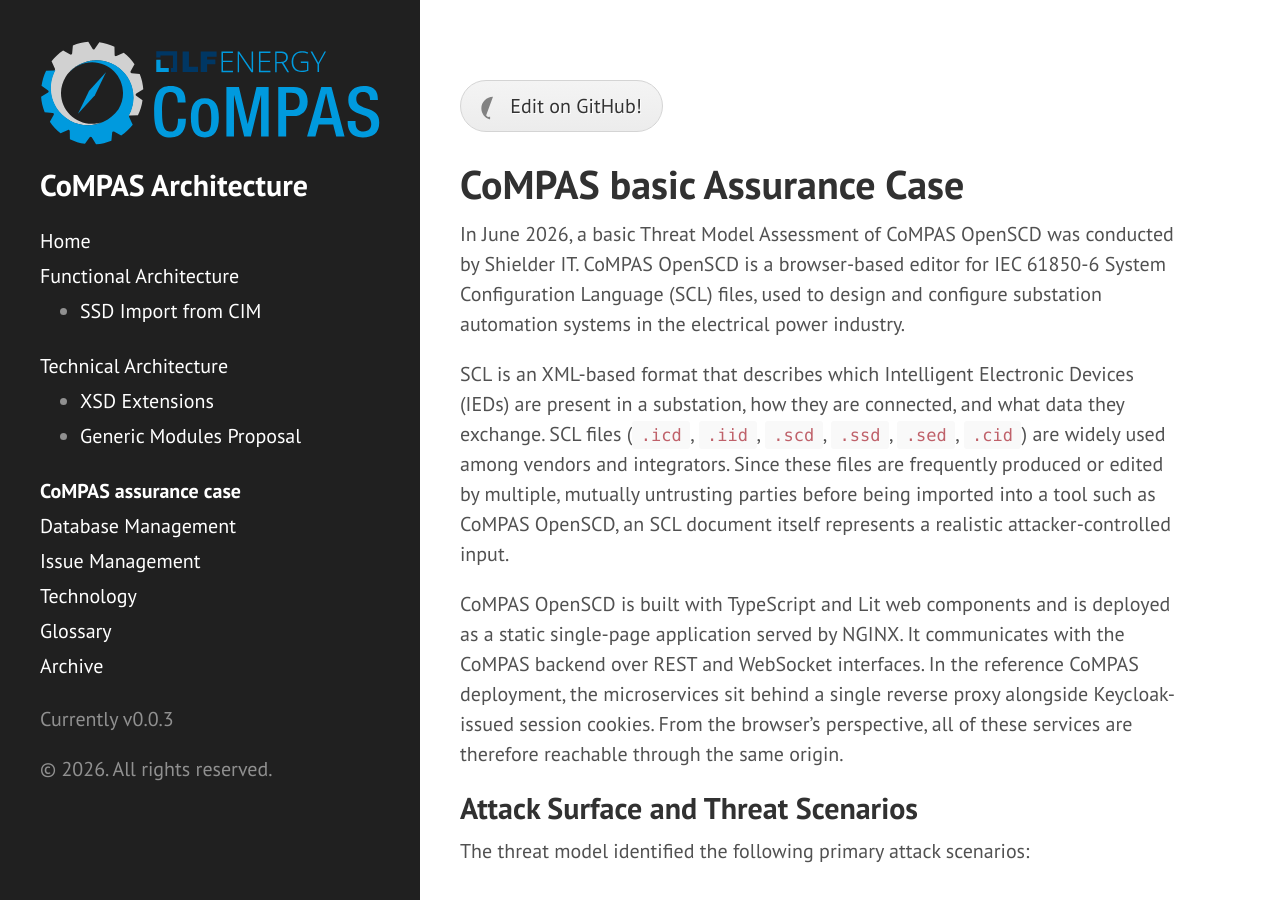
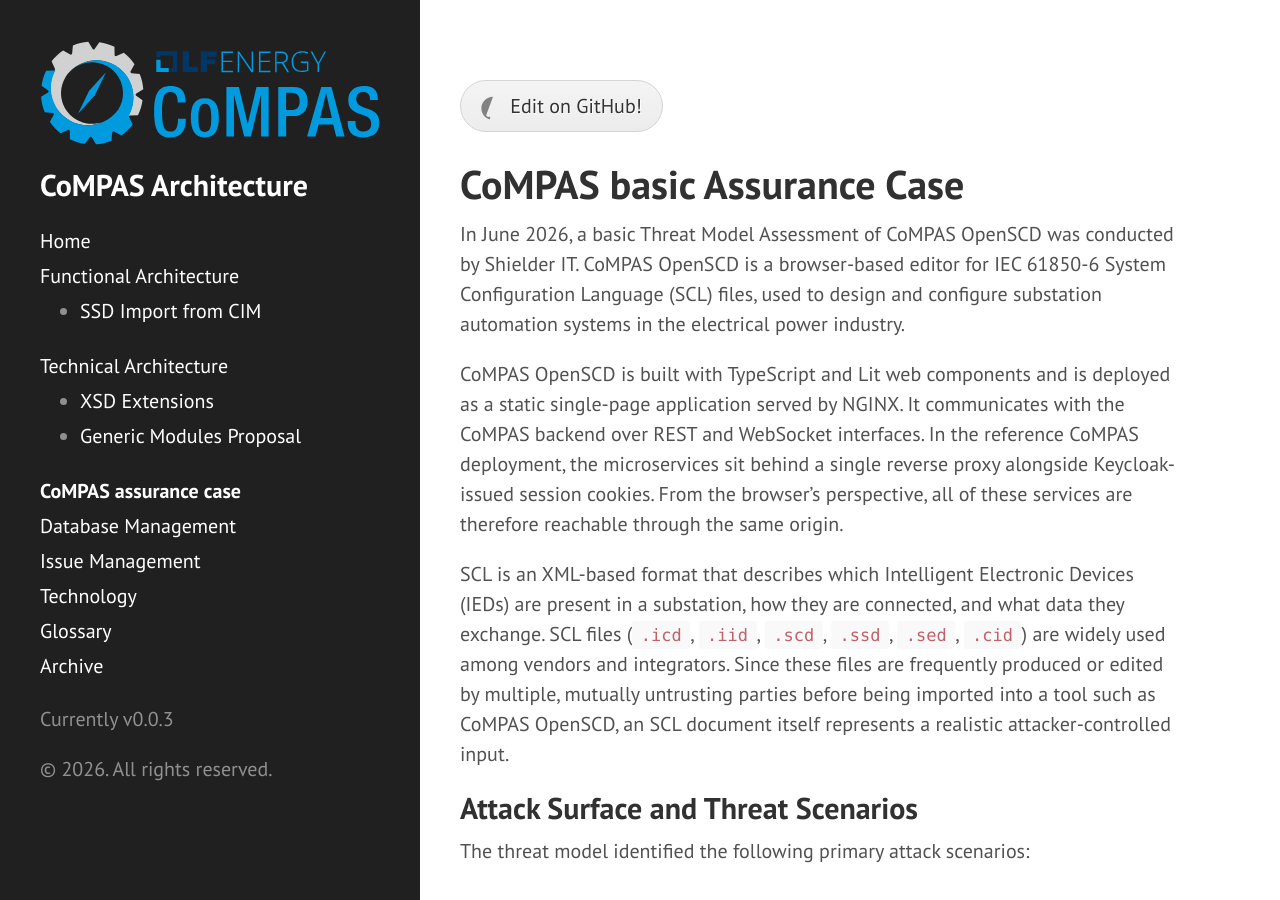
Before and after one commit to com-pas/compas-architecture, a Jekyll site: the page built from CoMPAS-assurance-case.md, in a window 1280 px wide and 900 px high. Built offline with Jekyll 4.4.1, drawn with Linux system fonts in a browser that asks for light colours; our own code applies the rules of GitHub Pages for plain Markdown files.

```diff
--- a/CoMPAS-assurance-case.md
+++ b/CoMPAS-assurance-case.md
@@ -8,10 +8,9 @@ SPDX-License-Identifier: CC-BY-4.0
 
 In June 2026, a basic Threat Model Assessment of CoMPAS OpenSCD was conducted by Shielder IT. CoMPAS OpenSCD is a browser-based editor for IEC 61850-6 System Configuration Language (SCL) files, used to design and configure substation automation systems in the electrical power industry.
 
-SCL is an XML-based format that describes which Intelligent Electronic Devices (IEDs) are present in a substation, how they are connected, and what data they exchange. SCL files (`.icd`, `.iid`, `.scd`, `.ssd`, `.sed`, `.cid`) are widely used among vendors and integrators. Since these files are frequently produced or edited by multiple, mutually untrusting parties before being imported into a tool such as CoMPAS OpenSCD, an SCL document itself represents a realistic attacker-controlled input.
-
 CoMPAS OpenSCD is built with TypeScript and Lit web components and is deployed as a static single-page application served by NGINX. It communicates with the CoMPAS backend over REST and WebSocket interfaces. In the reference CoMPAS deployment, the microservices sit behind a single reverse proxy alongside Keycloak-issued session cookies. From the browser's perspective, all of these services are therefore reachable through the same origin.
 
+SCL is an XML-based format that describes which Intelligent Electronic Devices (IEDs) are present in a substation, how they are connected, and what data they exchange. SCL files (`.icd`, `.iid`, `.scd`, `.ssd`, `.sed`, `.cid`) are widely used among vendors and integrators. Since these files are frequently produced or edited by multiple, mutually untrusting parties before being imported into a tool such as CoMPAS OpenSCD, an SCL document itself represents a realistic attacker-controlled input.
 
 ## Attack Surface and Threat Scenarios
 
```
